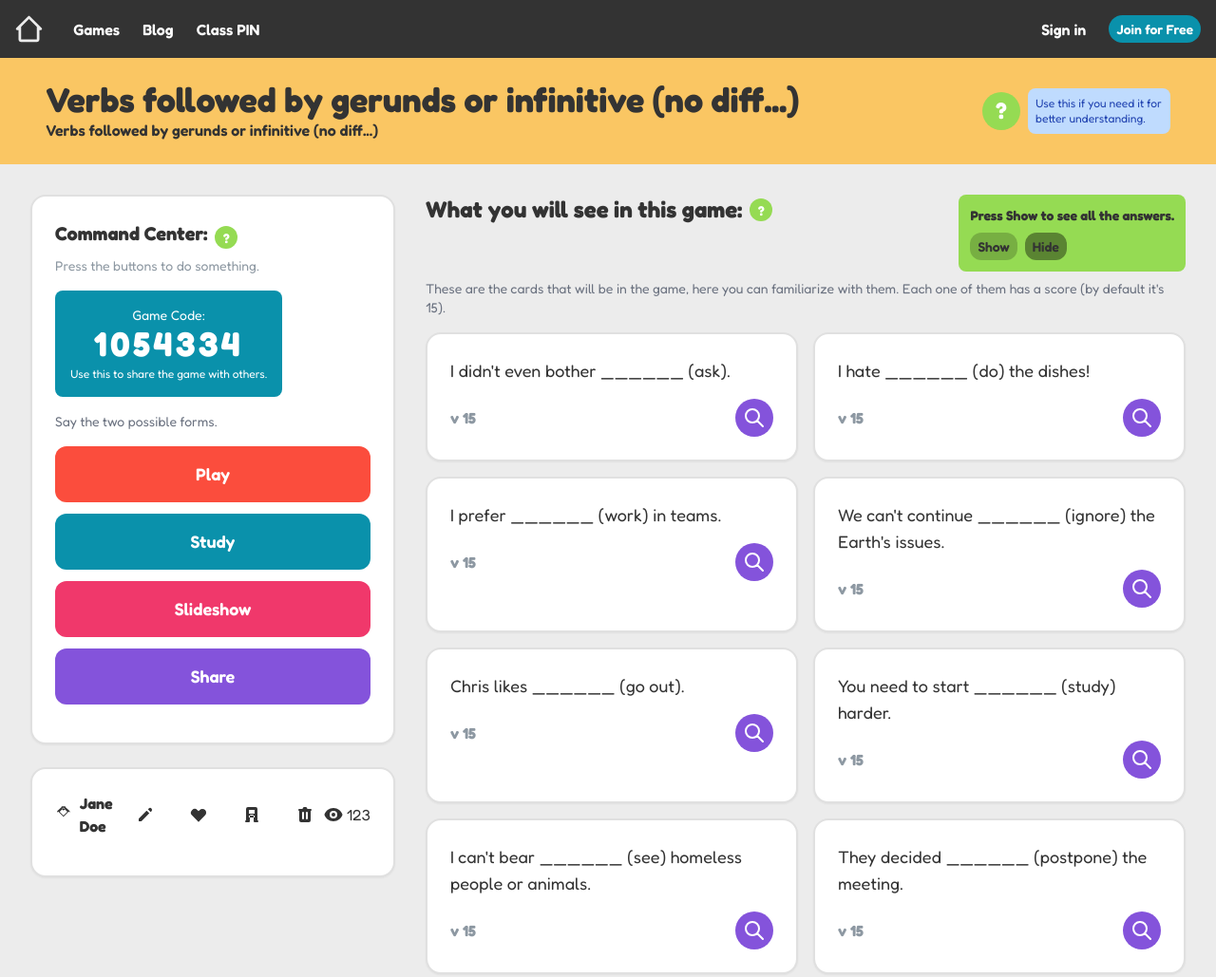
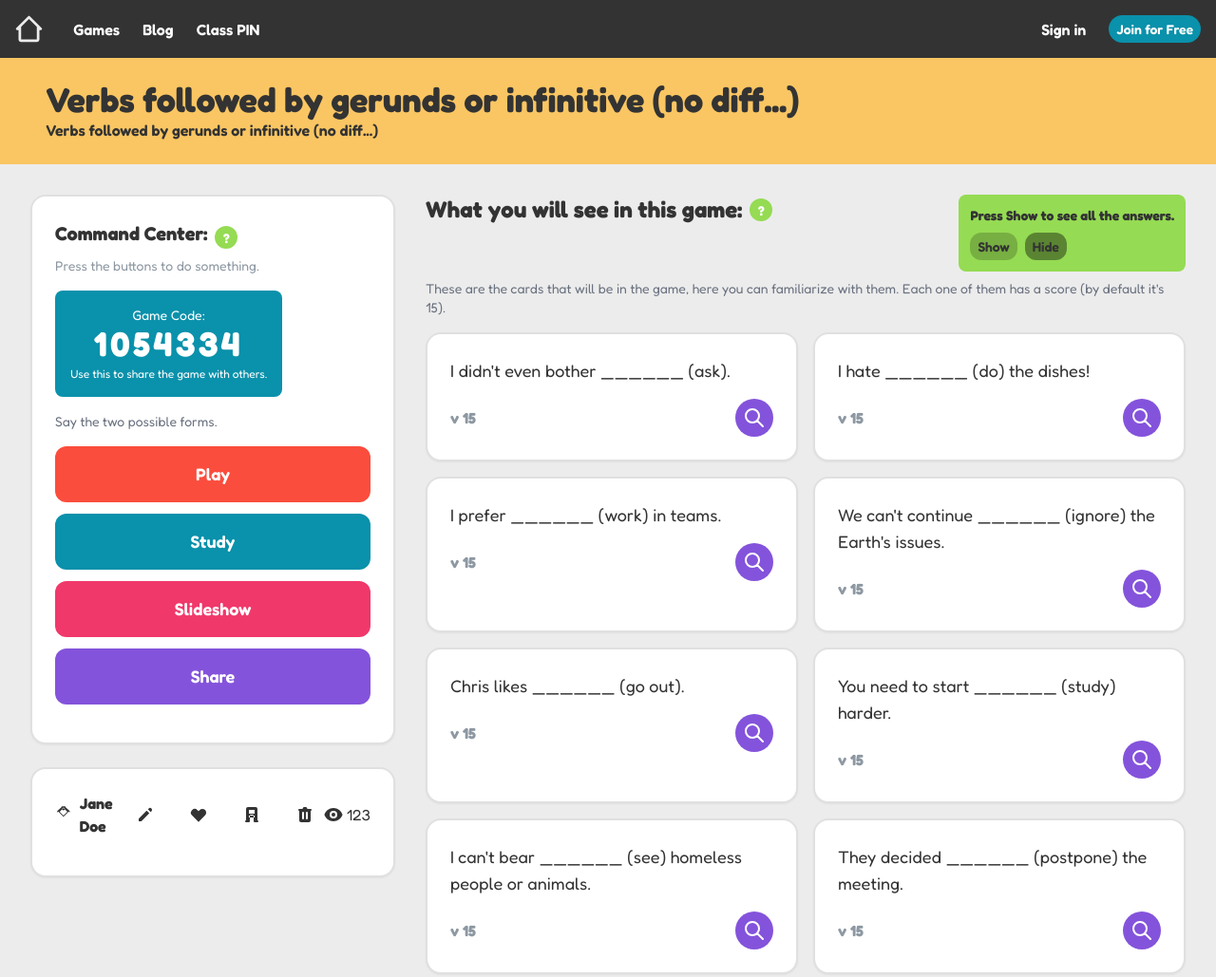
Before and after one commit to Stu8990/UYAPROYECTO, a plain HTML site: page html/game-main.html in a window 1280 px wide. Shown: the top 1029 px of the page at 95% size. Drawn offline with nearby package versions, Linux system fonts and the light colour scheme.

Commit message:
eliminacion de bloques basura

```diff
--- a/html/game-main.html
+++ b/html/game-main.html
@@ -45,15 +45,7 @@
                 <h1 id="game-title" class="text-4xl font-bold">Game Gerund</h1>
                 <p class="font-semibold">Verbs followed by gerunds or infinitive (no diff...)</p>
             </div>
-            <div class="flex items-center space-x-2">
 
-                <div class="bg-bam-green rounded-full p-2 w-10 h-10 flex items-center justify-center">
-                    <span class="text-white font-bold text-2xl">?</span>
-                </div>
-                <div class="bg-blue-200 text-blue-800 text-xs p-2 rounded-lg max-w-[150px]">
-                    Use this if you need it for better understanding.
-                </div>
-            </div>
         </div>
     </div>
 
```
Also changed, not shown: html/study.html (+1 -3 lines).
